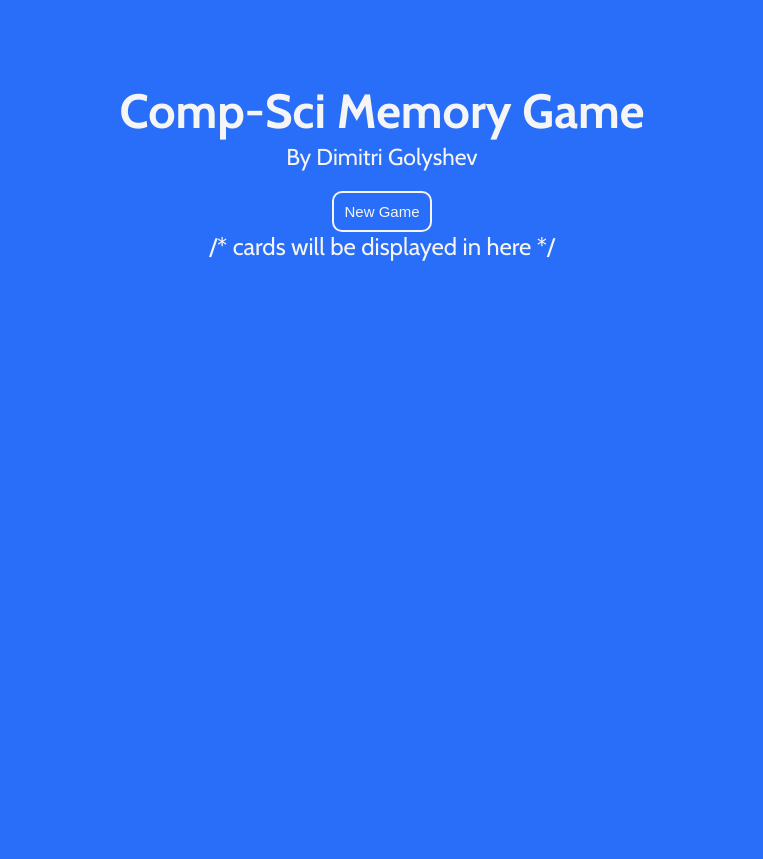
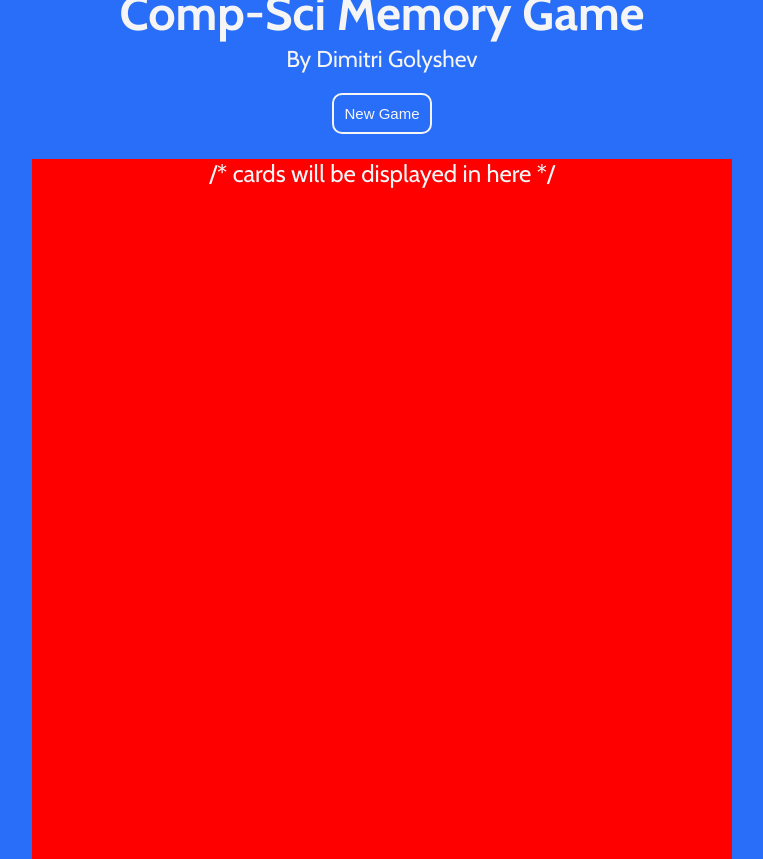
Before and after one commit to DimitriGol/memory-game, a React (Create React App) app: page / in a window 1280 px wide. Shown: the whole page, without its empty margins (258-1021 px from the left). Before the commit the page ends 800 px from the top, so only its background shows below. Built offline with nearby package versions, Linux system fonts and the light colour scheme.

Commit message:
Add styling for container, move title text closer to top of screen

```diff
--- a/src/index.css
+++ b/src/index.css
@@ -1,6 +1,9 @@
 /* import Cabin font */
 @import url('https://fonts.googleapis.com/css2?family=Cabin:wght@400;700&display=swap');
 
+html, body{
+  height: 100%;
+}
 
 body {
   font-family: Cabin, sans-serif;
@@ -9,11 +12,14 @@ body {
   text-align: center;
   background: #296ef8;
   color: #F5F5F5;
+  justify-content: center;
+  align-items: center;
+  display: flex;
 }
 
 /* title div (text and "new game" button) */
 .Title{
-  margin-top: 50px;
+  margin-top: 10px;
   display: inline-block;
 }
 
@@ -28,6 +34,7 @@ body {
 }
 .new-game{
   margin-top: 10px;
+  margin-bottom: 1em;
   padding: 10px;
   border-style: solid;
   border-radius: 10px;
@@ -45,3 +52,11 @@ body {
   color: #296ef8;
   box-shadow: 0px 1px 10px 10px #245dd0;
 }
+
+/* Container and cards */
+.container{
+  background: red;
+  width: 700px;
+  height: 700px;
+  margin-top: 10px;
+}
```
